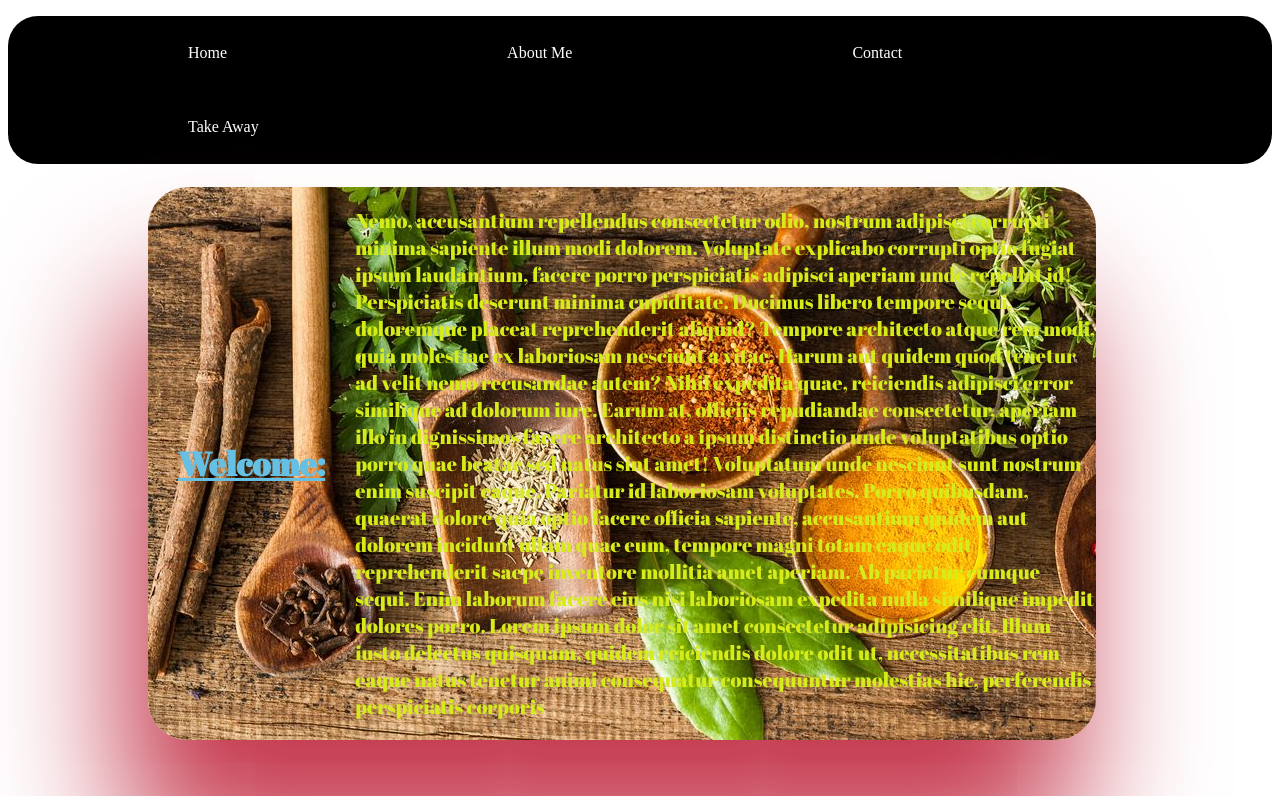
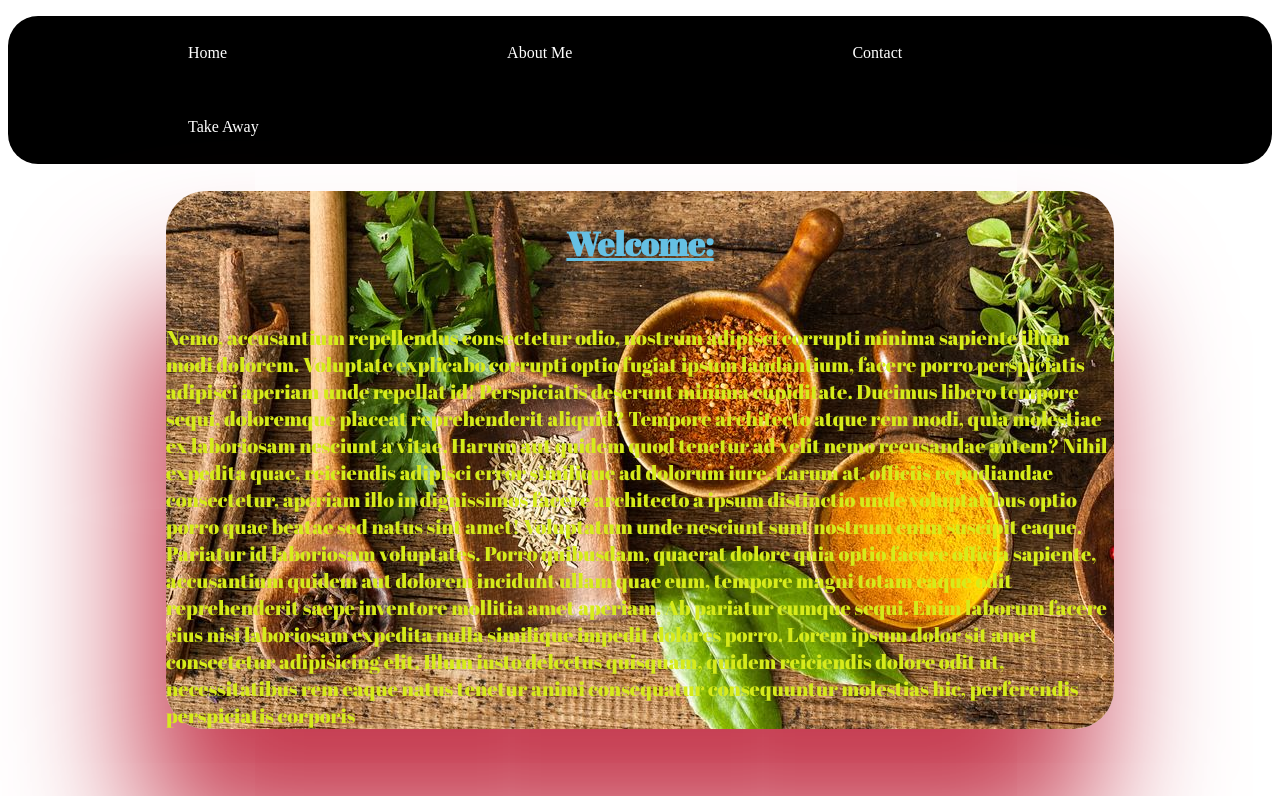
Before and after one commit to shivanshjaitly/Online-food-delivery, a plain HTML site: page index.html in a window 1280 px wide. Shown: the top 796 px of the page. Drawn offline with Linux system fonts and the light colour scheme; a web font is replaced by a local one.

Commit message:
Update index.html

```diff
--- a/index.html
+++ b/index.html
@@ -37,11 +37,11 @@
         .container{
             background-image: url(food.jpg);
             color: rgb(214, 235, 26);
-            display: flex;
+            display: block;
             justify-items: center;
             height: 100%;
             align-items: center;
-            margin: 23px 140px;
+            margin: auto;
             border-radius: 40px;
             width: 75%;
             opacity: 4.6;
```
